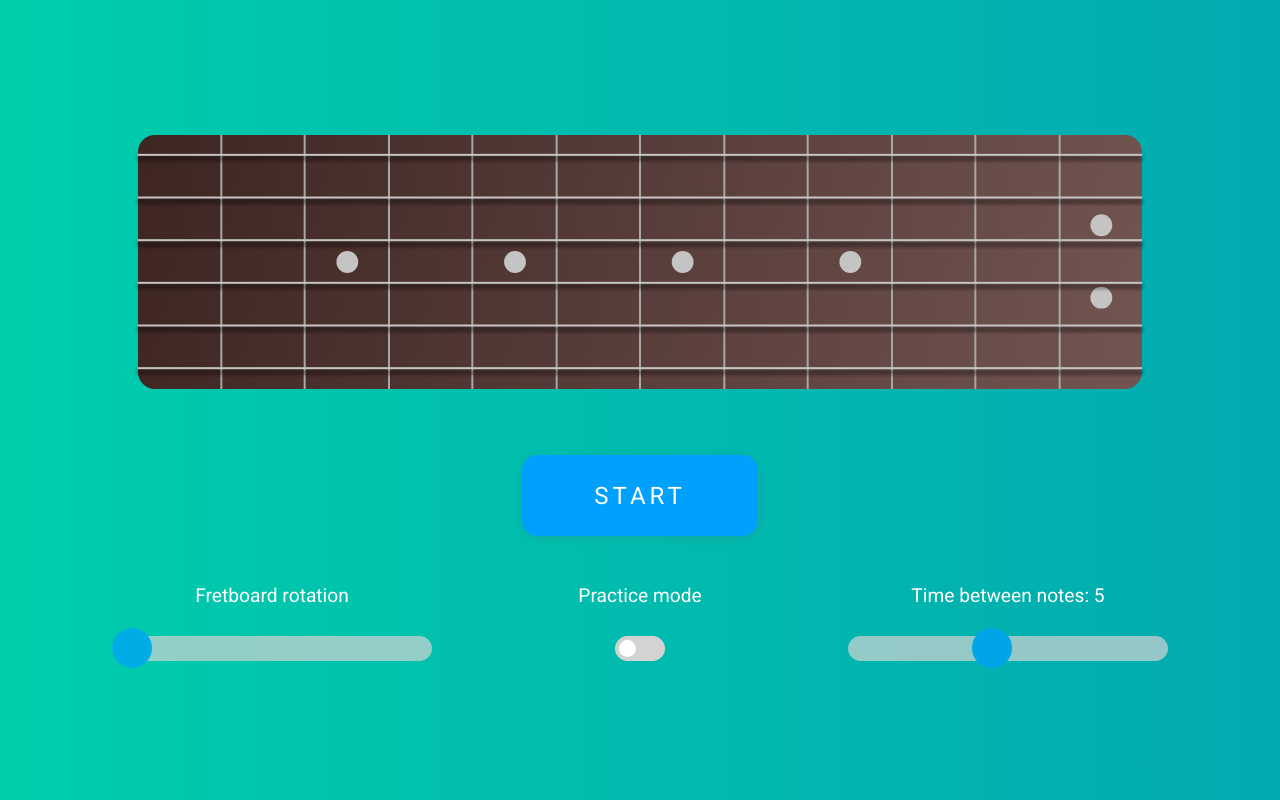
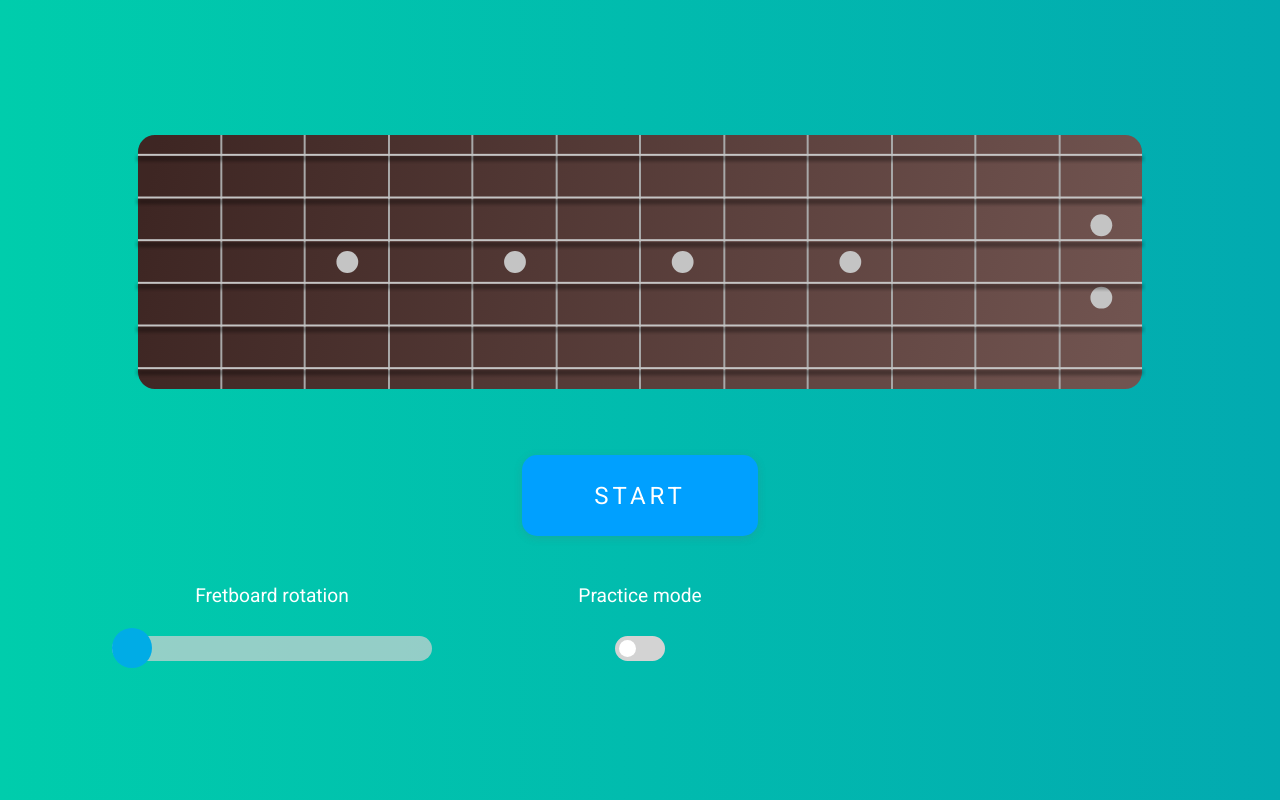
Before and after one commit to jikol1906/fretboard-learner, a React (Create React App) app: page / in a window 1280 px wide. Built offline with nearby package versions, Linux system fonts and the light colour scheme.

Commit message:
removed time-between range

```diff
--- a/src/containers/Menu/Menu.tsx
+++ b/src/containers/Menu/Menu.tsx
@@ -28,10 +28,6 @@ const Menu: React.FunctionComponent<IMenuProps> = (props) => {
             <Label htmlFor="checkbox">Practice mode</Label>
             <Checkbox id="checkbox" onChange={(e) => dispatch(setPracticemode(e.target.checked))}/>
           </div>
-          <div style={{gridArea:'a4'}}>
-            <Label htmlFor="timebetween">Time between notes: {timebetween / 10}</Label>
-            <Range  onChange={e => dispatch(setTimeBetween(+e.target.value))} type="range" min="10" max="100" value={timebetween} step="5" id="timebetween"/>
-          </div>
       </StyledMenu>
   );
 };
```
